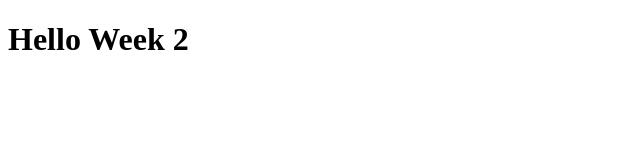
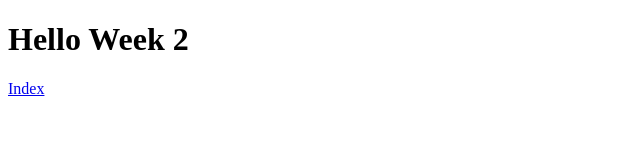
Before and after one commit to lynScott03/lynScott03.github.io, a plain HTML site: page Week2/Week2.html in a window 1280 px wide. Shown: the full height of the page, 0-640 px from the left. Drawn offline with Linux system fonts and the light colour scheme.

Commit message:
Add files via upload

```diff
--- a/Week2/Week2.html
+++ b/Week2/Week2.html
@@ -5,5 +5,6 @@
 	</head>
 	<body>
 		<h1>Hello Week 2</h1>
+		<a href=../index.html>Index</a>
 	</body>
 </html>
```
